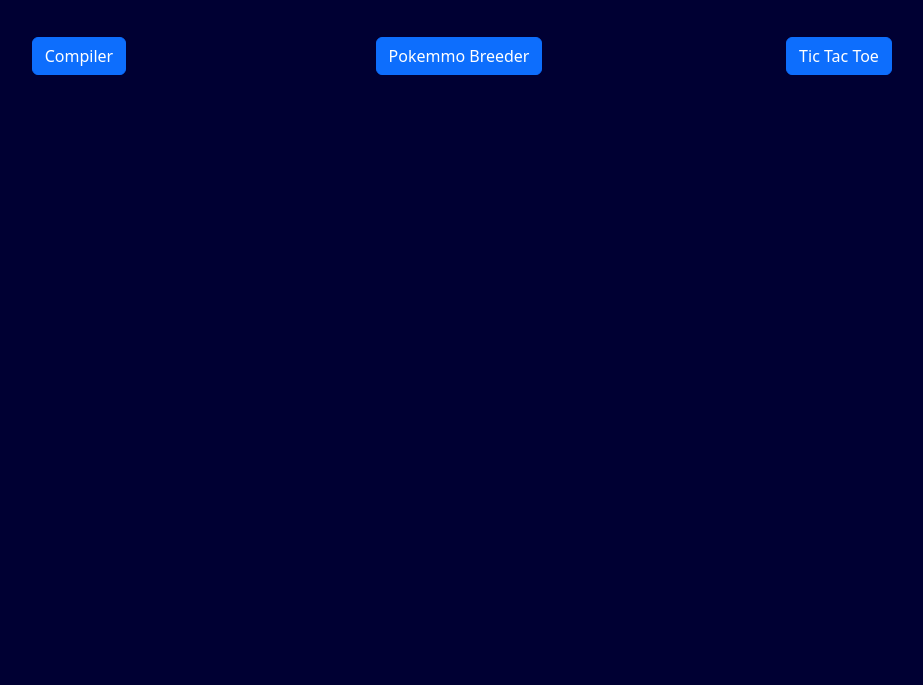
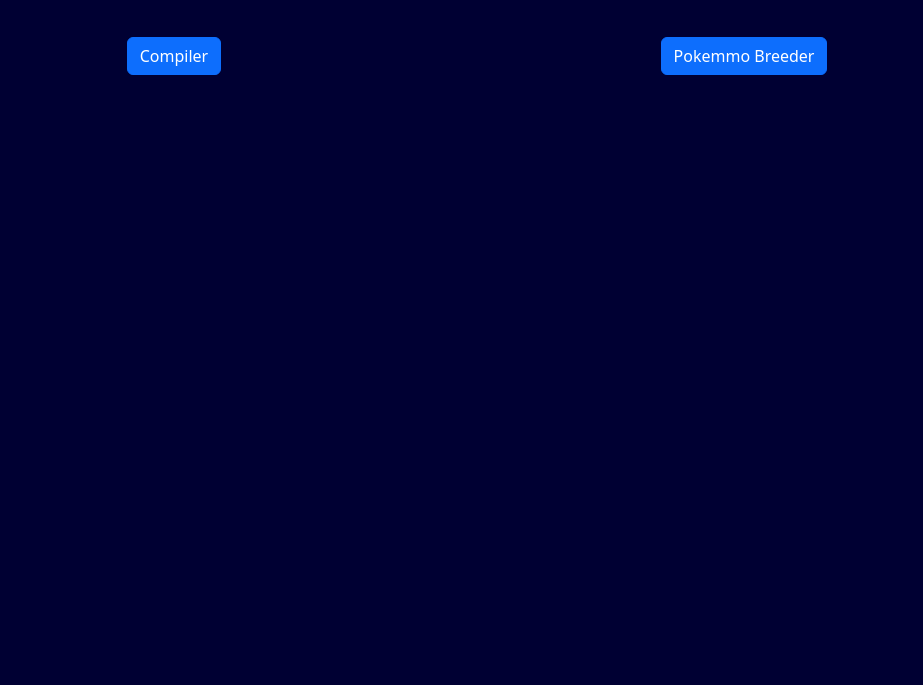
Before and after one commit to NicholasCarmello/NicholasCarmello.github.io, a plain HTML site: page index.html in a window 1280 px wide. Shown: the part 115-800 px from the top of the page, without its empty margins (181-1104 px from the left). Drawn offline with nearby package versions, Linux system fonts and the light colour scheme.

Commit message:
remove tic tac toe

```diff
--- a/index.html
+++ b/index.html
@@ -33,7 +33,7 @@
         <div class="row">
           <div class="col-sm"><div class="text-center"><a href="./compilers/index.html" class="btn btn-primary">Compiler</a></div></div>
           <div class="col-sm"><div class="text-center"><a href="./pokemmo/pokemmoBreeder.html" type="button" class="btn btn-primary">Pokemmo Breeder</a></div></div>
-          <div class="col-sm"><div class="text-center"><a href="./TicTacToe/Tictactoe.html" class="btn btn-primary">Tic Tac Toe</a></div></div>
+          <!-- <div class="col-sm"><div class="text-center"><a href="./TicTacToe/Tictactoe.html" class="btn btn-primary">Tic Tac Toe</a></div></div> -->
         </div>
       </div>
       <div></div>
```
